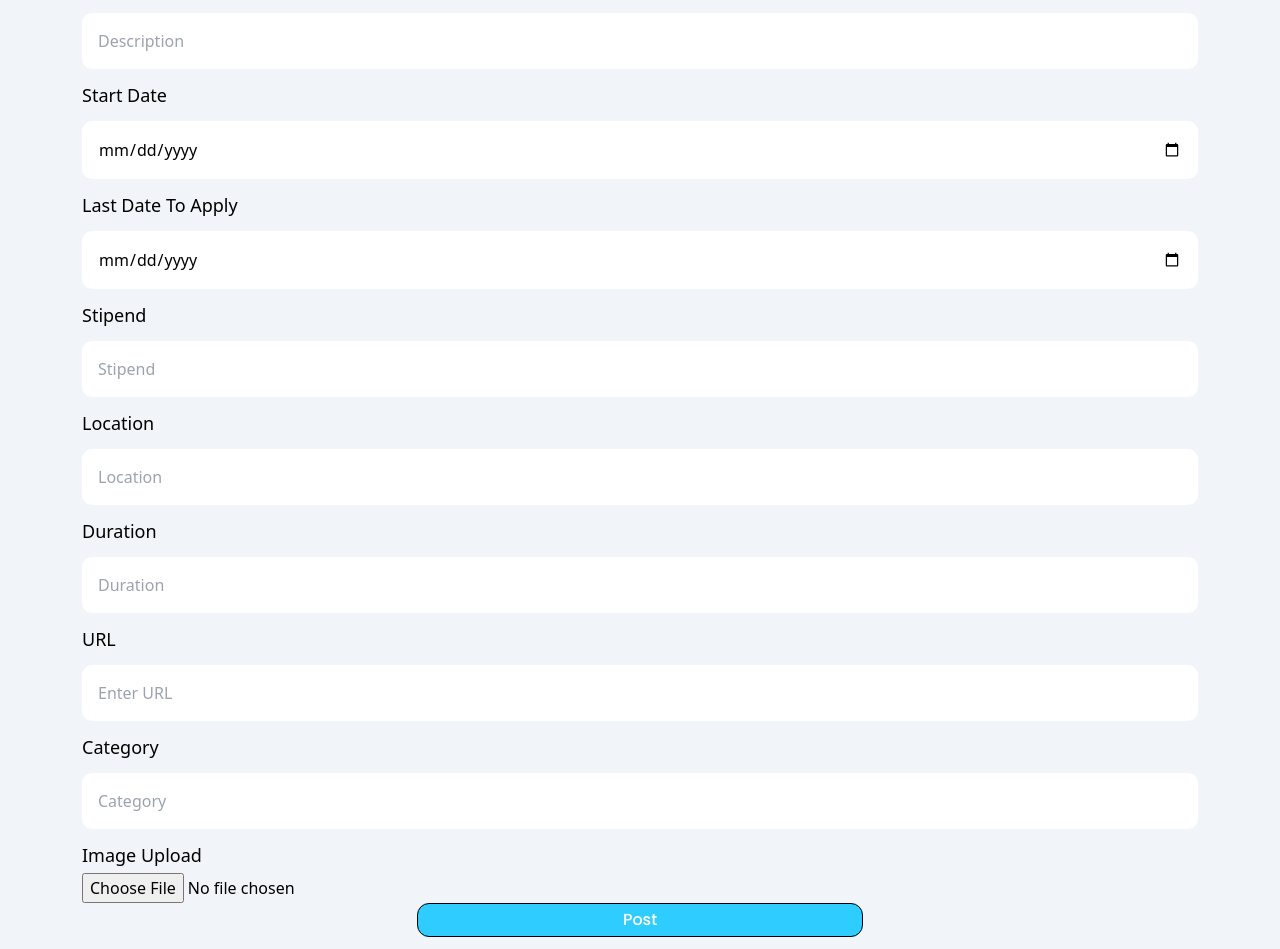
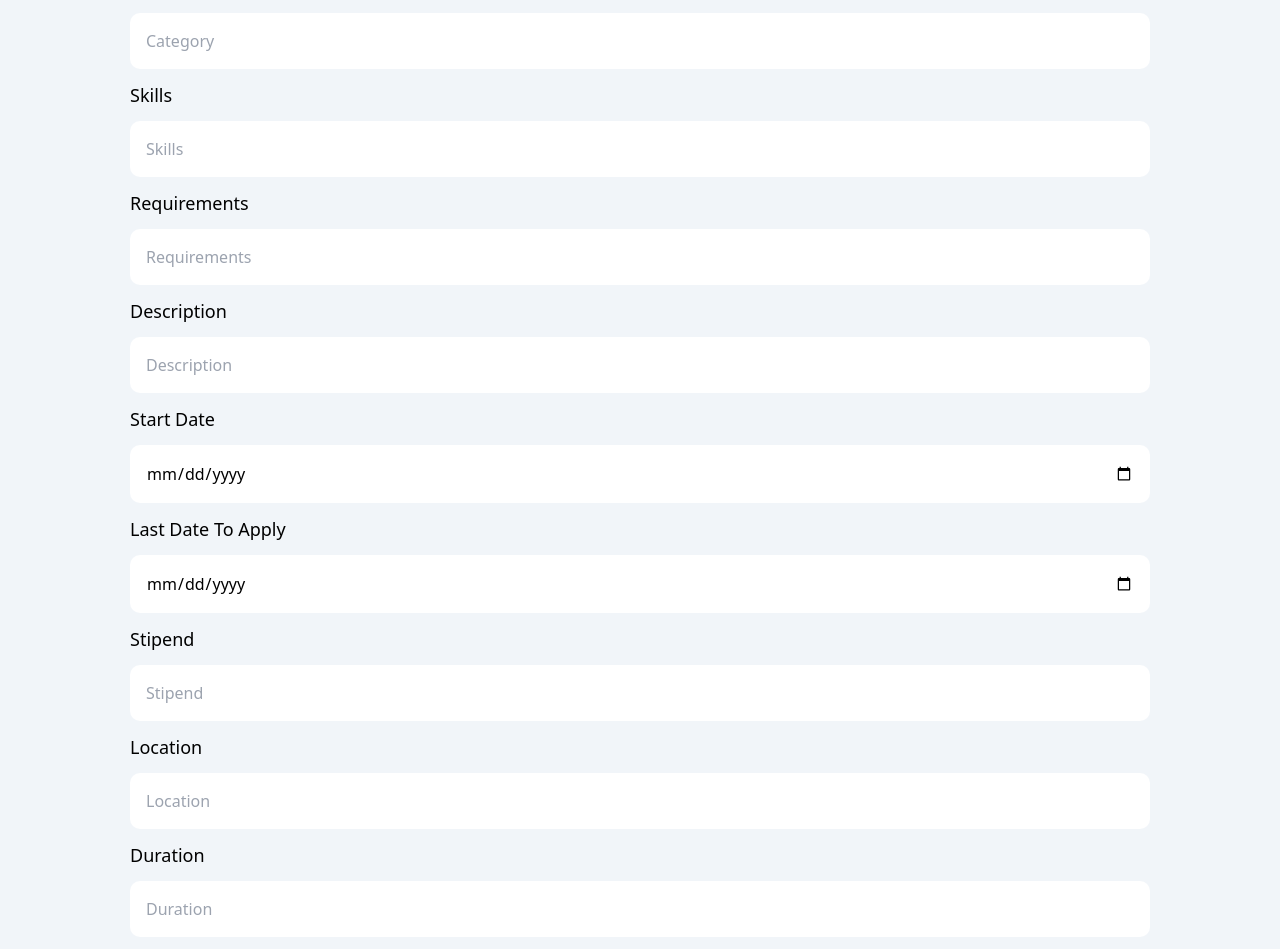
Before and after one commit to imabhinavawasthi/frontend-opportunity-crackdsa, a React (Create React App) app: page /newpost in a window 1280 px wide. Shown: the part 403-1352 px from the top of the page. Built offline with nearby package versions, Linux system fonts and the light colour scheme; no server answers.

Commit message:
added functionality

```diff
--- a/src/components/Form.js
+++ b/src/components/Form.js
@@ -1,35 +1,102 @@
-import React from 'react'
+import React, { useState } from 'react'
 
 const Form = () => {
+  const [data,setData]=useState({
+    title:"",
+    company:"",
+    tags:"",
+    skills:'',
+    requirements:'',
+    description:'',
+    startdate:'',
+    lastdate:'',
+    stipend:'',
+    location:'',
+    duration:'',
+    url:'',
+  })
+  const token=localStorage.getItem('token')
+  const [live, setlive]=useState(false)
+  const [exclusive, setexclusive]=useState(false)
+  const [file, setfile]=useState()
+  function handlechange(e){
+    const {name, value}=e.target;
+    setData((prev)=>({
+      ...prev,
+      [name]:value
+    }))
+  }
+
+async function post (e){
+  e.preventDefault()
+
+let form=new FormData(document.getElementById('form'))
+    console.log(form)
+    console.log(typeof(token))
+  try{
+    const options={
+      method: 'POST',
+      headers: {'Content-Type': 'application/json',
+                'Authentication':`Bearer ${token}`
+    },
+      body: form
+  }
+
+  const response=await fetch('https://opportunity.run-ap-south1.goorm.site/jobs', options)
+  const data=await response.json();
+  console.log(data)
+  }catch(err){
+    console.log(err.message)
+  }
+}
+
+
   return (
     <div className='bg-slate-100 text-black min-h-screen p-5 flex flex-col items-center min-w-full'>
             <div className='flex flex-col lg:flex-row'><h2 className="text-3xl  font-semibold font-Poppins my-2">Post New Opportunity</h2>
             <button className='bg-green-500 lg:absolute right-0 mr-4'>Create New Admin</button></div>
-            <div className="flex flex-col w-[90%]">
+            <form  id='form' method='POST' encType="multipart/form-data"  className="flex flex-col w-[90%] px-12">
                 <label htmlFor="title" className='text-lg'>Internship Title</label>
-                <input className="inp"  type="text" placeholder="Internship Title" id="title" name="title" />
+                <input className="inp"  type="text" placeholder="Internship Title" id="title" name="title" value={data.title} onChange={handlechange}/>
                 <label  htmlFor="company" className='text-lg'>Company</label>
-                <input className="inp" type="text" placeholder="Company Name" id="company" name="company" />
+                <input className="inp" type="text" placeholder="Company Name" id="company" name="company" value={data.company} onChange={handlechange}/>
+                <label  htmlFor="tags" className='text-lg'>Category</label>
+                <input className="inp" type="text" placeholder="Category" id="tags" name="tags" value={data.tags} onChange={handlechange}/>
+                <label  htmlFor="skills" className='text-lg'>Skills</label>
+                <input className="inp" type="text" placeholder="Skills" id="skills" name="skills" value={data.skills} onChange={handlechange}/>
+                <label  htmlFor="requirements" className='text-lg'>Requirements</label>
+                <input className="inp" type="text" placeholder="Requirements" id="requirements" name="requirements" value={data.requirements} onChange={handlechange}/>
                 <label  htmlFor="description" className='text-lg'>Description</label>
-                <input className="inp" type="text" placeholder="Description" id="description" name="description" />
-                <label  htmlFor="start" className='text-lg'>Start Date</label>
-                <input className="inp" type="date" placeholder="Start Date" id="start" name="start" />
-                <label  htmlFor="last" className='text-lg'>Last Date To Apply</label>
-                <input className="inp" type="date" placeholder="Last Date to Apply" id="last" name="last" />
+                <input className="inp" type="text" placeholder="Description" id="description" name="description" value={data.description} onChange={handlechange}/>
+                <label  htmlFor="startdate" className='text-lg'>Start Date</label>
+                <input className="inp" type="date" placeholder="Start Date" id="startdate" name="startdate" value={data.startdate} onChange={handlechange}/>
+                <label  htmlFor="lastdate" className='text-lg'>Last Date To Apply</label>
+                <input className="inp" type="date" placeholder="Last Date to Apply" id="lastdate" name="lastdate" value={data.lastdate} onChange={handlechange}/>
                 <label  htmlFor="stipend" className='text-lg'>Stipend</label>
-                <input className="inp" type="text" placeholder="Stipend" id="stipend" name="stipend" />
+                <input className="inp" type="text" placeholder="Stipend" id="stipend" name="stipend" value={data.stipend} onChange={handlechange}/>
                 <label  htmlFor="location" className='text-lg'>Location</label>
-                <input className="inp" type="text" placeholder="Location" id="location" name="location" />
+                <input className="inp" type="text" placeholder="Location" id="location" name="location" value={data.location} onChange={handlechange}/>
                 <label  htmlFor="duration" className='text-lg'>Duration</label>
-                <input className="inp" type="text" placeholder="Duration" id="duration" name="duraation" />
+                <input className="inp" type="text" placeholder="Duration" id="duration" name="duration" value={data.duration} onChange={handlechange}/>
                 <label  htmlFor="url" className='text-lg'>URL</label>
-                <input className="inp" type="url" placeholder="Enter URL" id="url" name="url" />
-                <label  htmlFor="tags" className='text-lg'>Category</label>
-                <input className="inp" type="text" placeholder="Category" id="tags" name="tags" />
+                <input className="inp" type="url" placeholder="Enter URL" id="url" name="url" value={data.url} onChange={handlechange}/>
+                <div className='flex justify-start'>
+                <input className="w-5 mx-1" type="checkbox" id="live" name="live" onChange={(e)=>{
+                  setlive(e.target.checked)
+                }}/>
+                <label  htmlFor="live" className='text-lg pr-10'>Live</label>
+                <input className="w-5 mx-1" type="checkbox" id="exclusive" name="exclusive" onChange={(e)=>{
+                  setexclusive(e.target.checked)
+                }}/>
+                <label  htmlFor="exclusive" className='text-lg'>Exclusive</label>
+                </div>
+
                 <label  htmlFor="file" className='text-lg'>Image Upload</label>
-                <input className="text-black" type="file" id="file" name="file" />
-                <button className="bg-[#2FCDFF] border-black border border-solid rounded-xl px-4 py-1 font-Poppins mx-[30%]  active:scale-105" >Post</button>
-            </div>
+                <input className="text-black" type="file" id="file" name="file" onChange={(e)=>{
+                  setfile(e.target.files[0])
+                }}/>
+                <button className="bg-[#2FCDFF] border-black border border-solid rounded-xl px-4 py-1 font-Poppins mx-[30%]  active:scale-105" onClick={post} >Post</button>
+            </form>
     </div>
   )
 }
--- a/src/components/Login.js
+++ b/src/components/Login.js
@@ -25,15 +25,14 @@ const Login = ({set1}) => {
         setError(data)
        if(typeof(data)==='object'){
         localStorage.setItem('token',data.token)
-        console.log(data)
-       }
+     }
         setload(false)
 
 
       }catch(err){
       }
   }
-  console.log(error)
+
    setTimeout(() => {
     if(error==='email or password is wrong'){
     setEmail('')
@@ -46,9 +45,9 @@ const Login = ({set1}) => {
    useEffect(()=>{
       if (localStorage.getItem('token')!==null){
         set1(localStorage.getItem('token'))
-        console.log(localStorage.getItem('token'))
+
       }
-   },[])
+   },[error])
     return (
         <>
     {(!load)?<h2
--- a/src/pages/Admin.js
+++ b/src/pages/Admin.js
@@ -10,7 +10,7 @@ const Admin = () => {
   }
   return (
     <div className='App'>
-      <Login set1={set1}/>
+      {log?<Form/>:<Login set1={set1}/>}
     </div>
   )
 }
```
